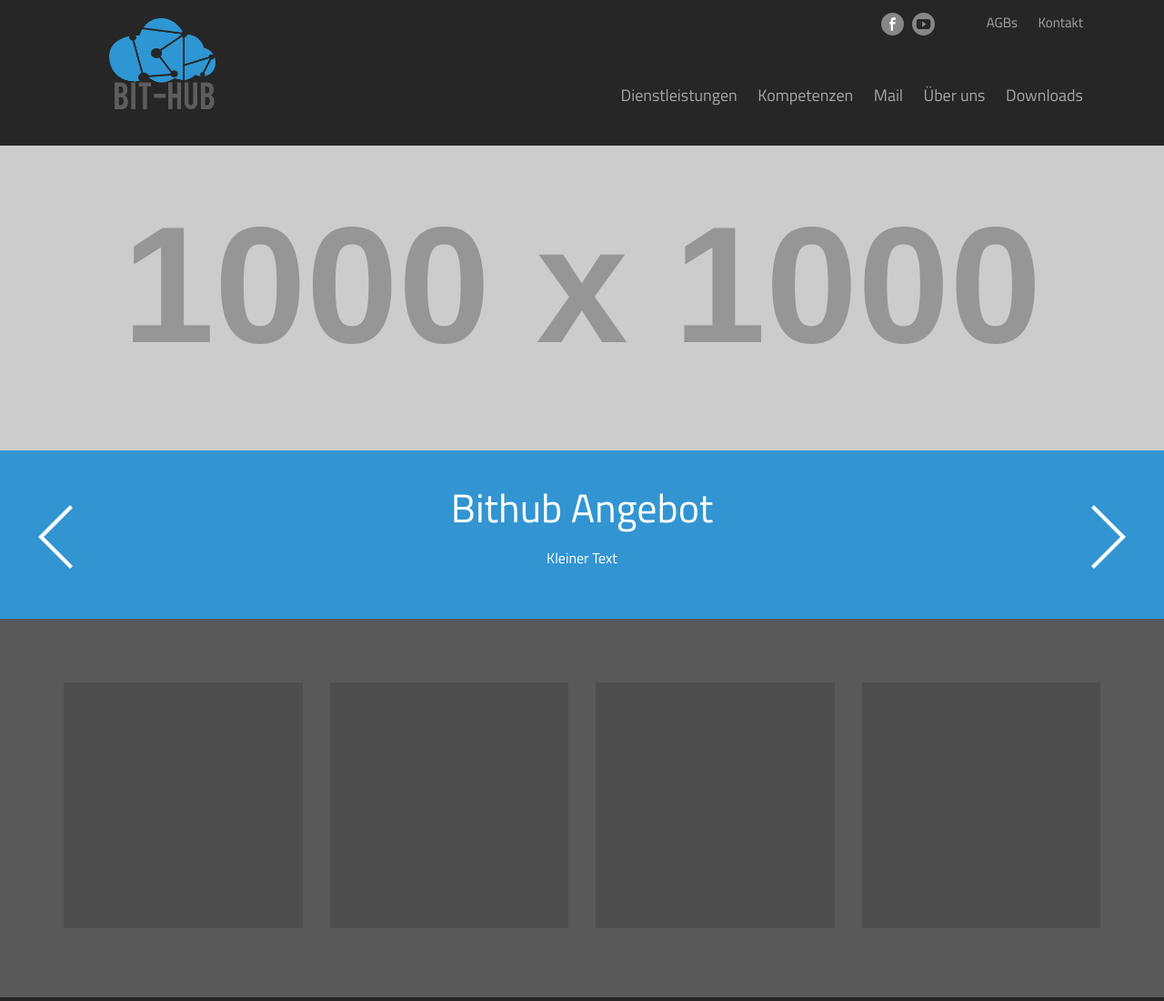
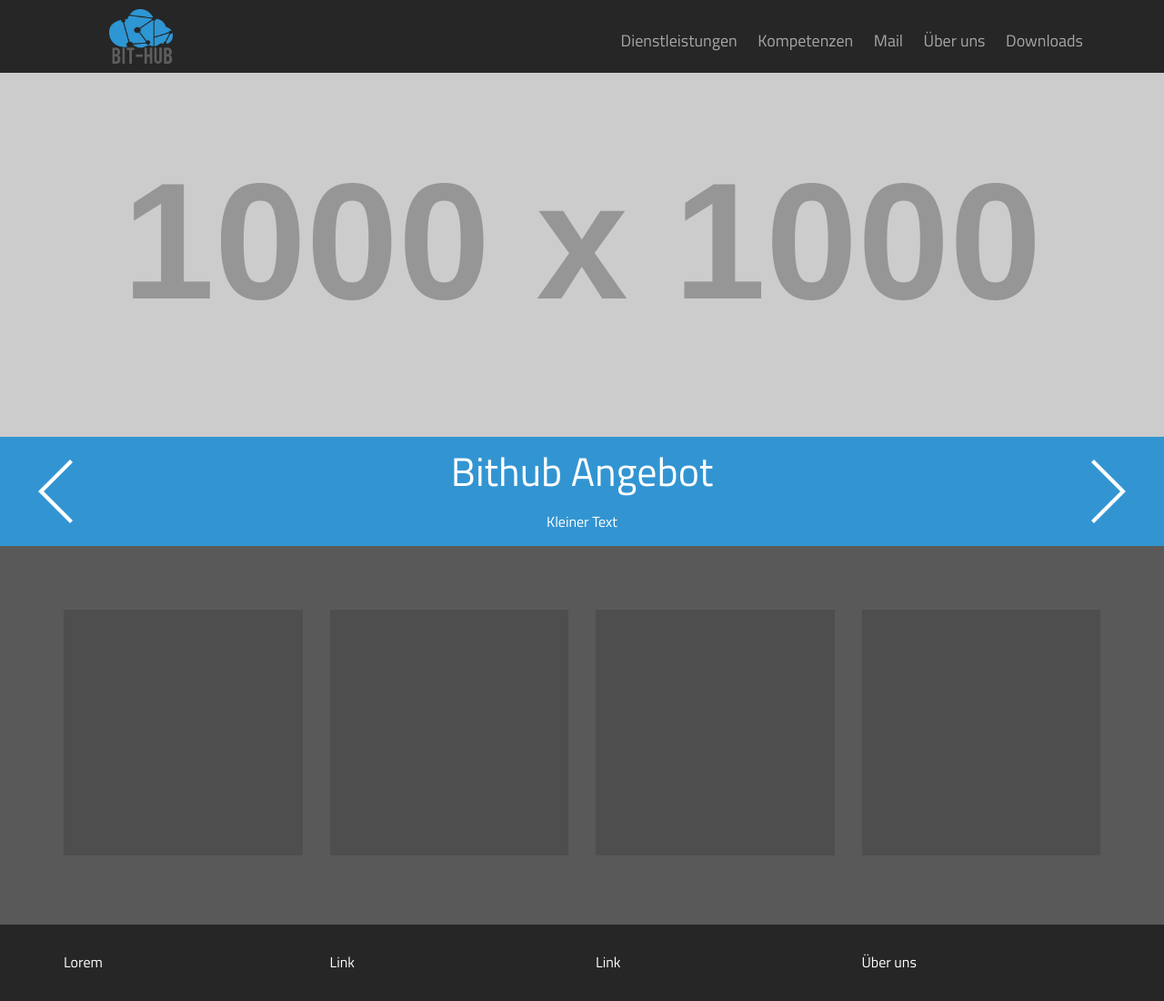
Before and after one commit to stefanp97/stefanp97.github.io, a plain HTML site: page index.html in a window 1280 px wide. Shown: the top 1100 px of the page at 91% size. Drawn offline with nearby package versions, Linux system fonts and the light colour scheme; placeholder pictures from the web are drawn by us.

Commit message:
wow! much update so responsive

```diff
--- a/template/css/modules/_carouselfade.scss
+++ b/template/css/modules/_carouselfade.scss
@@ -13,7 +13,7 @@
         z-index            : 0;
         right              : 100%;
         width              : 100%;
-        height             : 335px;
+        height             : 400px;
         background-repeat  : no-repeat;
         background-size    : cover;
         background-position: center center;
@@ -86,7 +86,7 @@
     .slide-text {
         color      : white;
         position   : absolute;
-        bottom     : -140px;
+        bottom     : -115px;
         text-align : center;
         left       : 50%;
         width      : 100%;
@@ -138,7 +138,7 @@
             background-image   : url('../images/arrow_right.svg');
             height             : 70px;
             width              : 70px;
-            bottom             : 55px;
+            bottom             : 25px;
             background-position: left;
         }
         &.prev {
@@ -146,7 +146,7 @@
             background-image   : url('../images/arrow_left.svg');
             height             : 70px;
             width              : 70px;
-            bottom             : 55px;
+            bottom             : 25px;
             background-position: right;
         }
         &:hover {
--- a/template/css/partials/_navigation.scss
+++ b/template/css/partials/_navigation.scss
@@ -1,8 +1,10 @@
 .navigation {
     .nav {
+      height: 80px;
         ul {
-            height: 70px;
+            height: 50px;
             float : right;
+            margin-top: 20px;
             li {
                 display: inline;
                 &.active {
@@ -30,6 +32,7 @@
             }
         }
         .infos {
+          display: none;
             width: 100%;
             ul {
                 float: right;
@@ -61,27 +64,20 @@
     }
     .logo {
         a {
-            top     : 20px;
+            top     : 10px;
             position: absolute;
             z-index : 99;
             left    : 65px;
             img {
                 width : auto;
-                height: 100px;
+                height: 60px;
             }
         }
-        .jubilaeum {
-            img {
-                position: absolute;
-                height  : 40px;
-                width   : auto;
-                top     : 29px;
-                left    : 4px;
-            }
-        }
+
     }
 }
 .submenu {
+
     margin-top   : 37px;
     padding-right: 15px;
     ul {
--- a/template/css/stefan_main.css
+++ b/template/css/stefan_main.css
@@ -442,7 +442,7 @@ th {
   z-index: 0;
   right: 100%;
   width: 100%;
-  height: 335px;
+  height: 400px;
   background-repeat: no-repeat;
   background-size: cover;
   background-position: center center;
@@ -515,7 +515,7 @@ th {
 .carousel-vis .slide-text {
   color: white;
   position: absolute;
-  bottom: -140px;
+  bottom: -115px;
   text-align: center;
   left: 50%;
   width: 100%;
@@ -575,7 +575,7 @@ th {
   background-image: url("../images/arrow_right.svg");
   height: 70px;
   width: 70px;
-  bottom: 55px;
+  bottom: 25px;
   background-position: left;
 }
 
@@ -584,7 +584,7 @@ th {
   background-image: url("../images/arrow_left.svg");
   height: 70px;
   width: 70px;
-  bottom: 55px;
+  bottom: 25px;
   background-position: right;
 }
 
@@ -614,9 +614,14 @@ th {
   color: #FFF;
 }
 
+.navigation .nav {
+  height: 80px;
+}
+
 .navigation .nav ul {
-  height: 70px;
+  height: 50px;
   float: right;
+  margin-top: 20px;
 }
 
 .navigation .nav ul li {
@@ -647,6 +652,7 @@ th {
 }
 
 .navigation .nav .infos {
+  display: none;
   width: 100%;
 }
 
@@ -685,7 +691,7 @@ th {
 }
 
 .navigation .logo a {
-  top: 20px;
+  top: 10px;
   position: absolute;
   z-index: 99;
   left: 65px;
@@ -693,15 +699,7 @@ th {
 
 .navigation .logo a img {
   width: auto;
-  height: 100px;
-}
-
-.navigation .logo .jubilaeum img {
-  position: absolute;
-  height: 40px;
-  width: auto;
-  top: 29px;
-  left: 4px;
+  height: 60px;
 }
 
 .submenu {
@@ -1079,7 +1077,7 @@ a.meanmenu-reveal {
 }
 
 .infoboxwrap .infobox .col-md-3 .box:hover:after, .infoboxwrap .infobox .col-md-3 .box:hover:before {
-  -webkit-animation-duration: 900ms;
+  -webkit-animation-duration: 550ms;
   -webkit-animation-iteration-count: 1;
   -webkit-animation-timing-function: ease-in-out;
   -webkit-animation-fill-mode: forwards;
--- a/template/css/views/_infobox.scss
+++ b/template/css/views/_infobox.scss
@@ -81,7 +81,7 @@
               }
           }
           .box:hover:after, .box:hover:before {
-              -webkit-animation-duration:900ms;
+              -webkit-animation-duration:550ms;
               -webkit-animation-iteration-count: 1;
               -webkit-animation-timing-function: ease-in-out;
               -webkit-animation-fill-mode: forwards
```
Also changed, not shown: 1 other file.
